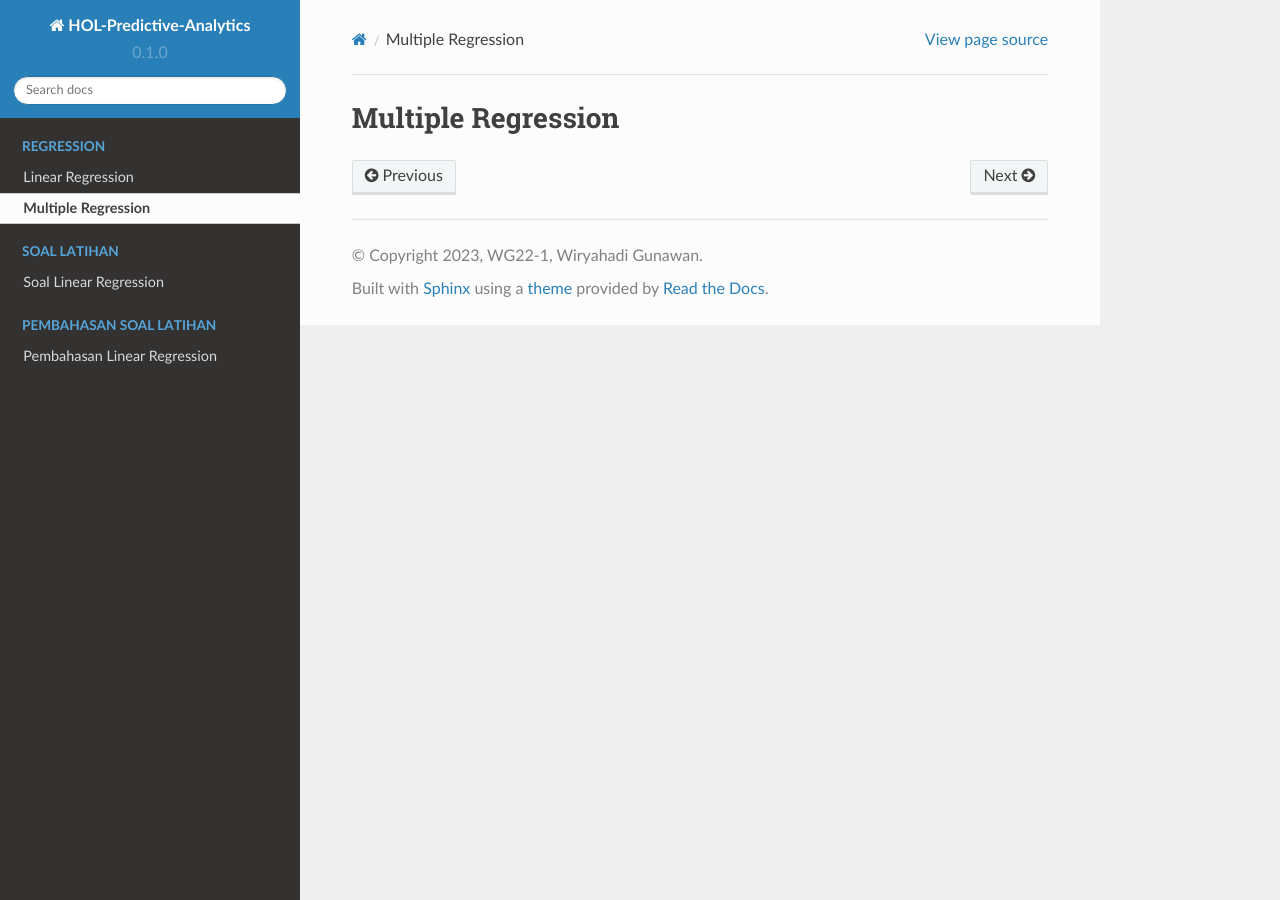
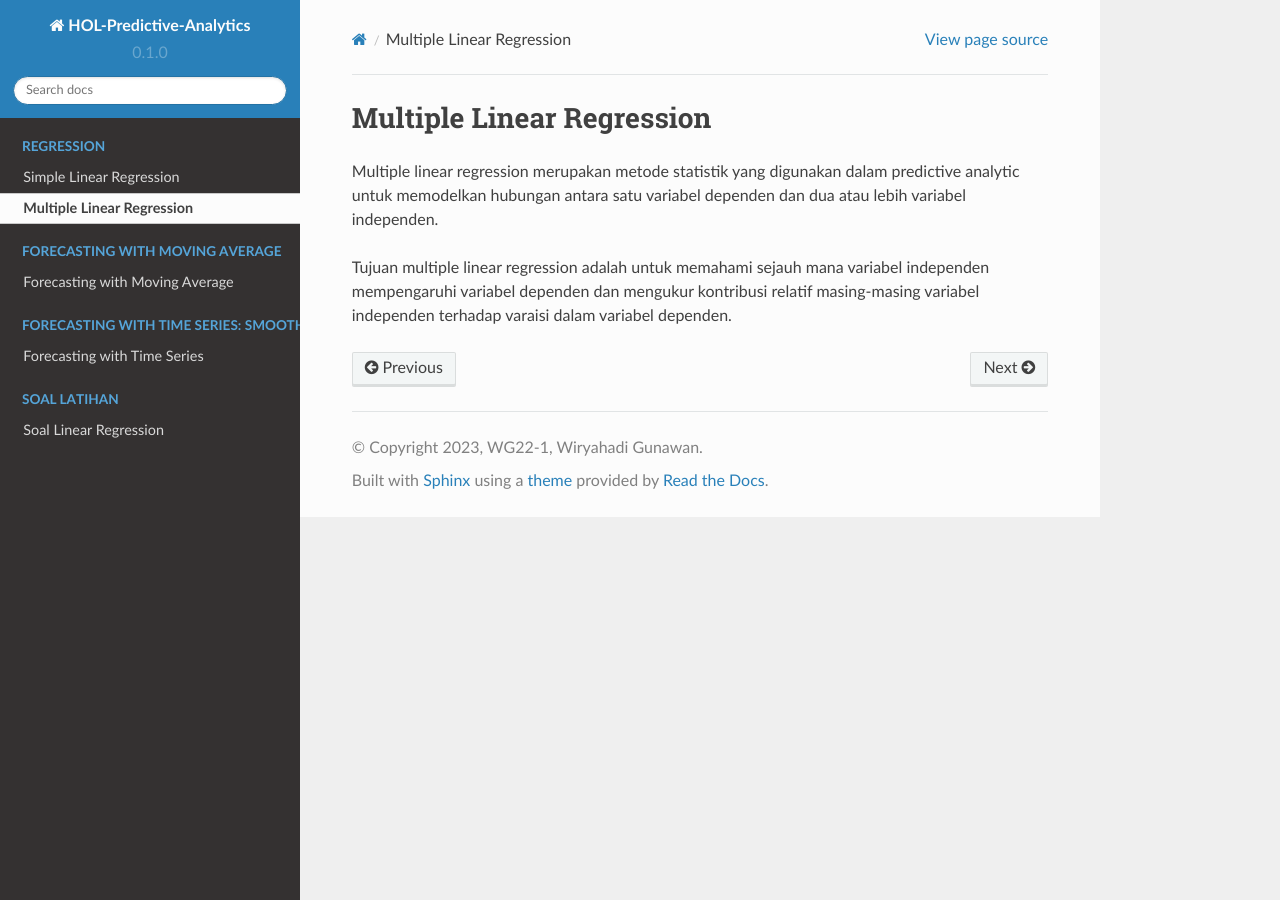
Before and after one commit to acad600/hol-predictive-analytics, a Sphinx documentation site: the page built from docs/source/regression/multiple.rst, in a window 1280 px wide. Built offline with Sphinx 7.4.7 and the Read the Docs theme 2.0.0, drawn with Linux system fonts in a browser that asks for light colours; pages that are not in the unit, such as notebooks, are missing from menus.

Commit message:
Add simple theory:     Linear regression     Multiple regresion     Forecasting with Moving Average

```diff
--- a/docs/source/answer/linear_regression.rst
+++ /dev/null
@@ -1,5 +0,0 @@
-.. _pembahasan_linear_regression:
-Pembahasan Linear Regression
-============================
-
-**Soal:** :ref:`Linear Regression<soal_linear_regression>`
--- a/docs/source/answer/multiple_regression.rst
+++ /dev/null
@@ -1,5 +0,0 @@
-.. _pembahasan_multiple_regression:
-Pembahasan Multiple Regression
-============================
-
-**Soal:** :ref:`Multiple Regression<soal_multiple_regression>`
--- /dev/null
+++ b/docs/source/forecasting/moving_average/moving_average.rst
@@ -0,0 +1,5 @@
+Forecasting with Moving Average
+===============================
+Forecasting dengan pendekatan moving average merupakan metode peramalan dalam predictive analytic yang sederhana namun efektif untuk mengidentifikasi tren atau pola dalam data.
+
+Tujuan forecasting dengan pendekatan moving average adalah untuk meramalkan nilai masa depan berdasarkan rata-rata dari sejumlah pengamatan atau data sebelumnya.
--- /dev/null
+++ b/docs/source/forecasting/time_series/time_series.rst
@@ -0,0 +1,2 @@
+Forecasting with Time Series
+============================
--- a/docs/source/regression/multiple.rst
+++ b/docs/source/regression/multiple.rst
@@ -1,2 +1,5 @@
-Multiple Regression
-===================
+Multiple Linear Regression
+==========================
+Multiple linear regression merupakan metode statistik yang digunakan dalam predictive analytic untuk memodelkan hubungan antara satu variabel dependen dan dua atau lebih variabel independen.
+
+Tujuan multiple linear regression adalah untuk memahami sejauh mana variabel independen mempengaruhi variabel dependen dan mengukur kontribusi relatif masing-masing variabel independen terhadap varaisi dalam variabel dependen.
```
Also changed, not shown: docs/source/api.rst (deleted, +0 -7 lines), docs/source/index.rst (+2 -7 lines), docs/source/regression/linear.rst (+5 -2 lines), 1 other file.
